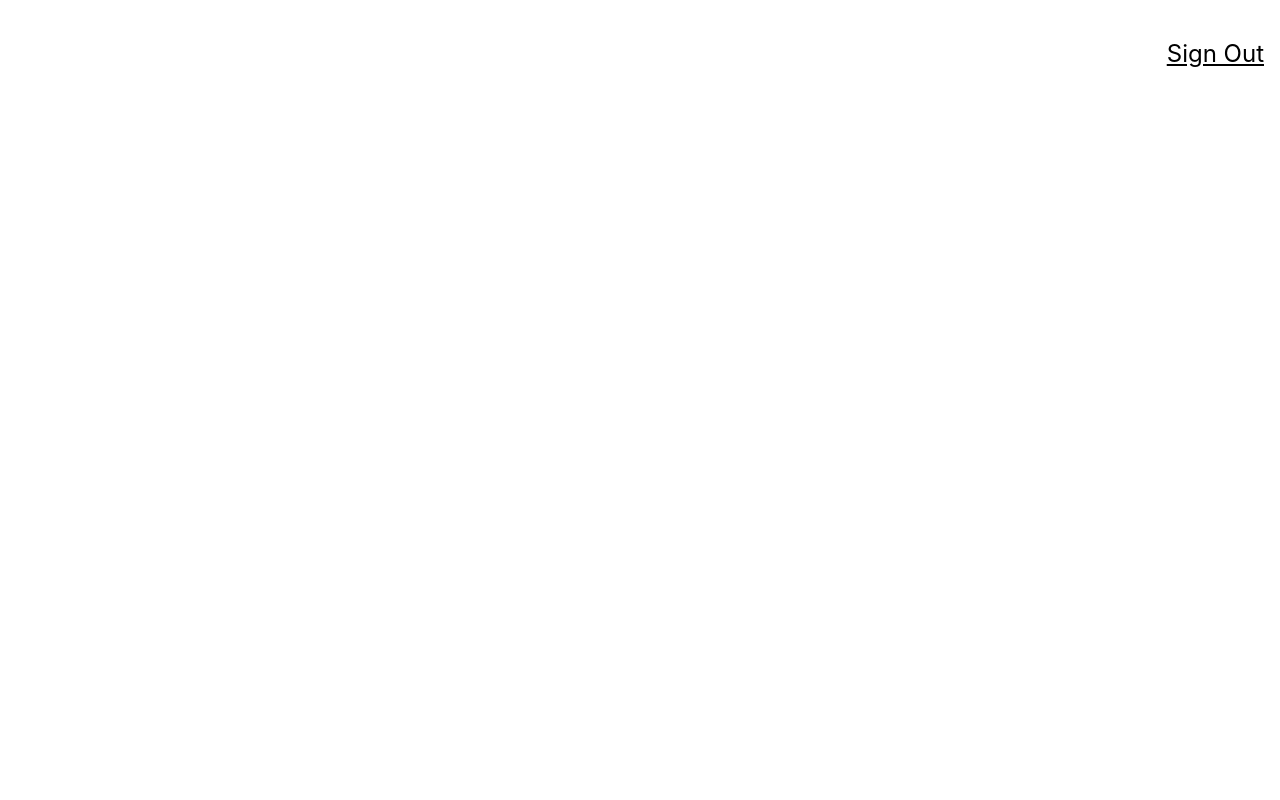
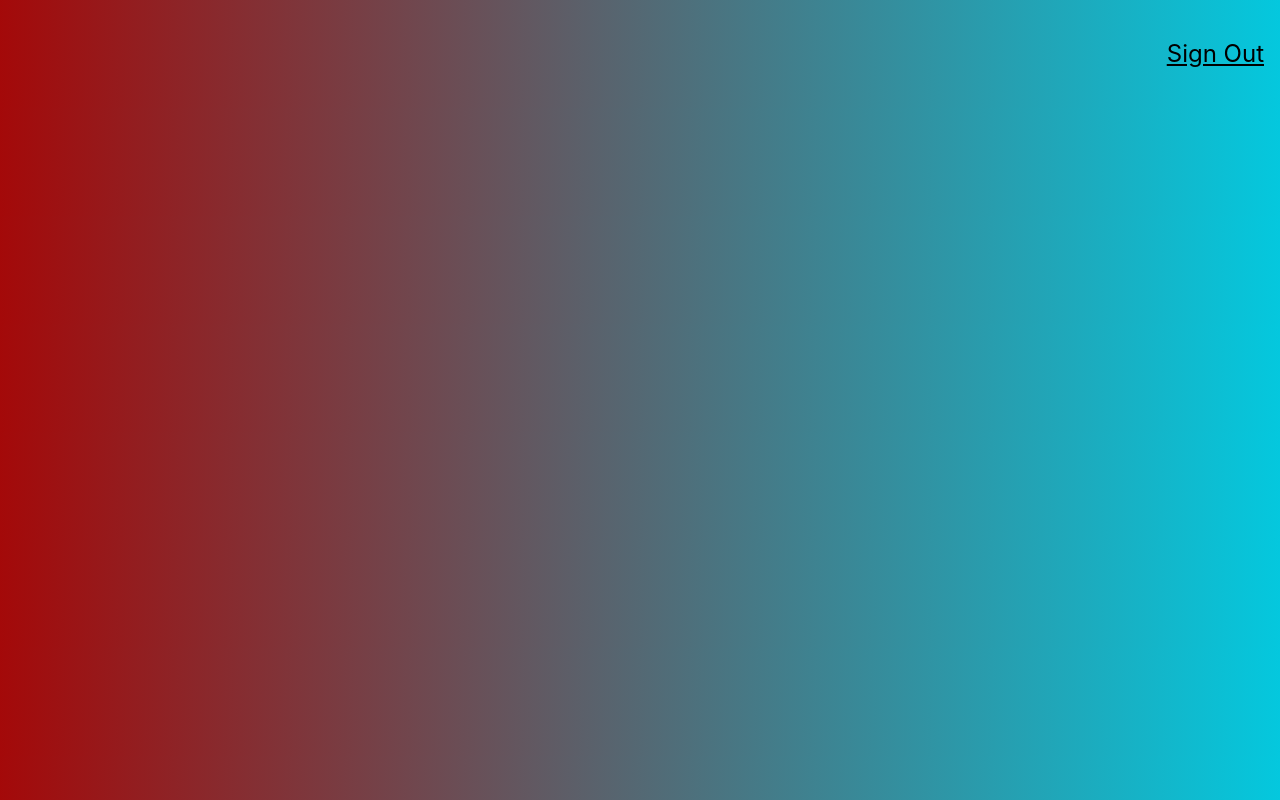
Before and after one commit to Chocotunda/Face-Recognition, a React (Create React App) app: page / in a window 1280 px wide. Built offline with nearby package versions, Linux system fonts and the light colour scheme.

Commit message:
added background gradient

```diff
--- a/src/index.css
+++ b/src/index.css
@@ -4,6 +4,7 @@ body {
   font-family: -apple-system, BlinkMacSystemFont, "Segoe UI", "Roboto", "Oxygen",
     "Ubuntu", "Cantarell", "Fira Sans", "Droid Sans", "Helvetica Neue",
     sans-serif;
+    background: linear-gradient(89deg, rgb(164, 9, 9) 0%, #04C8DE 100%);
   -webkit-font-smoothing: antialiased;
   -moz-osx-font-smoothing: grayscale;
 }
```
